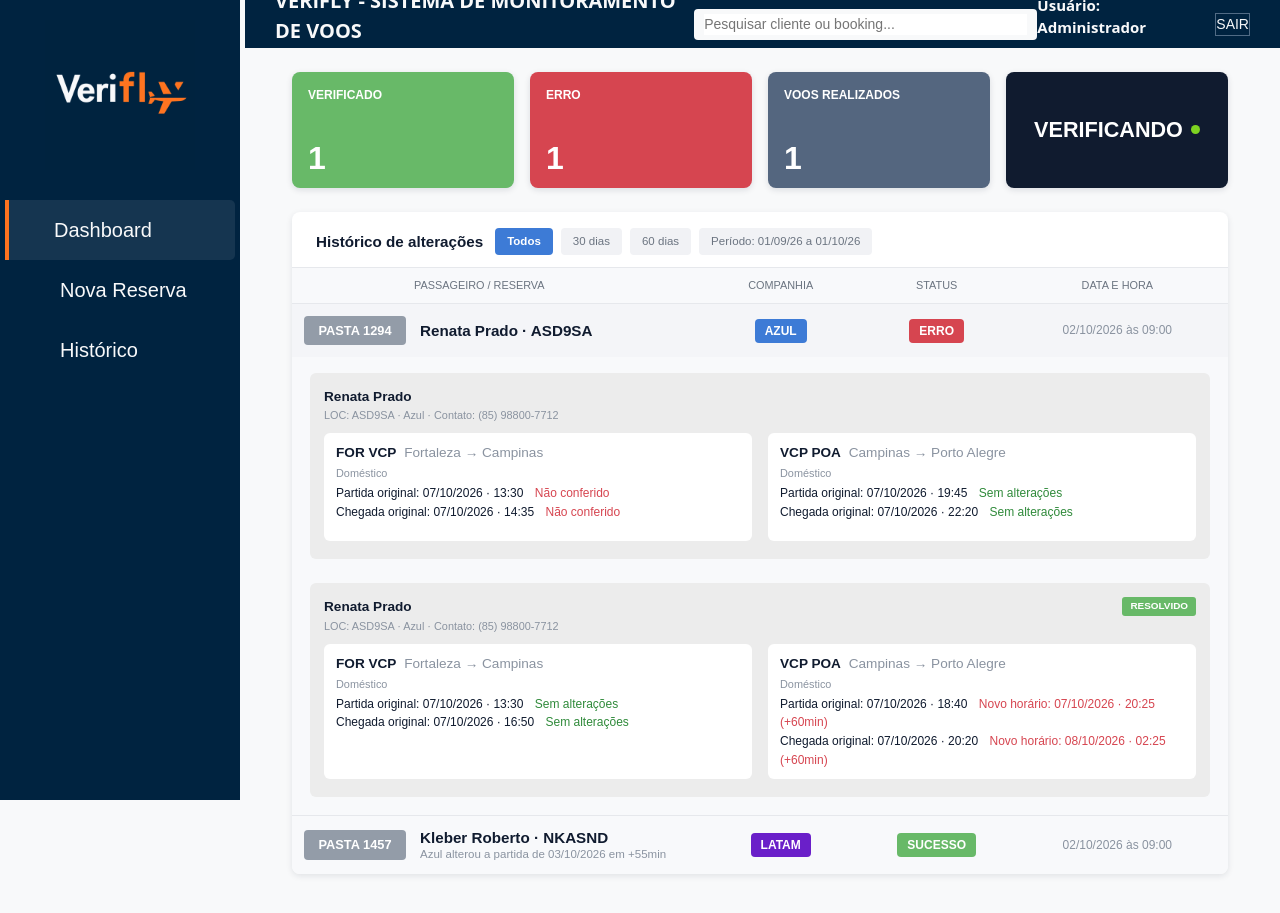
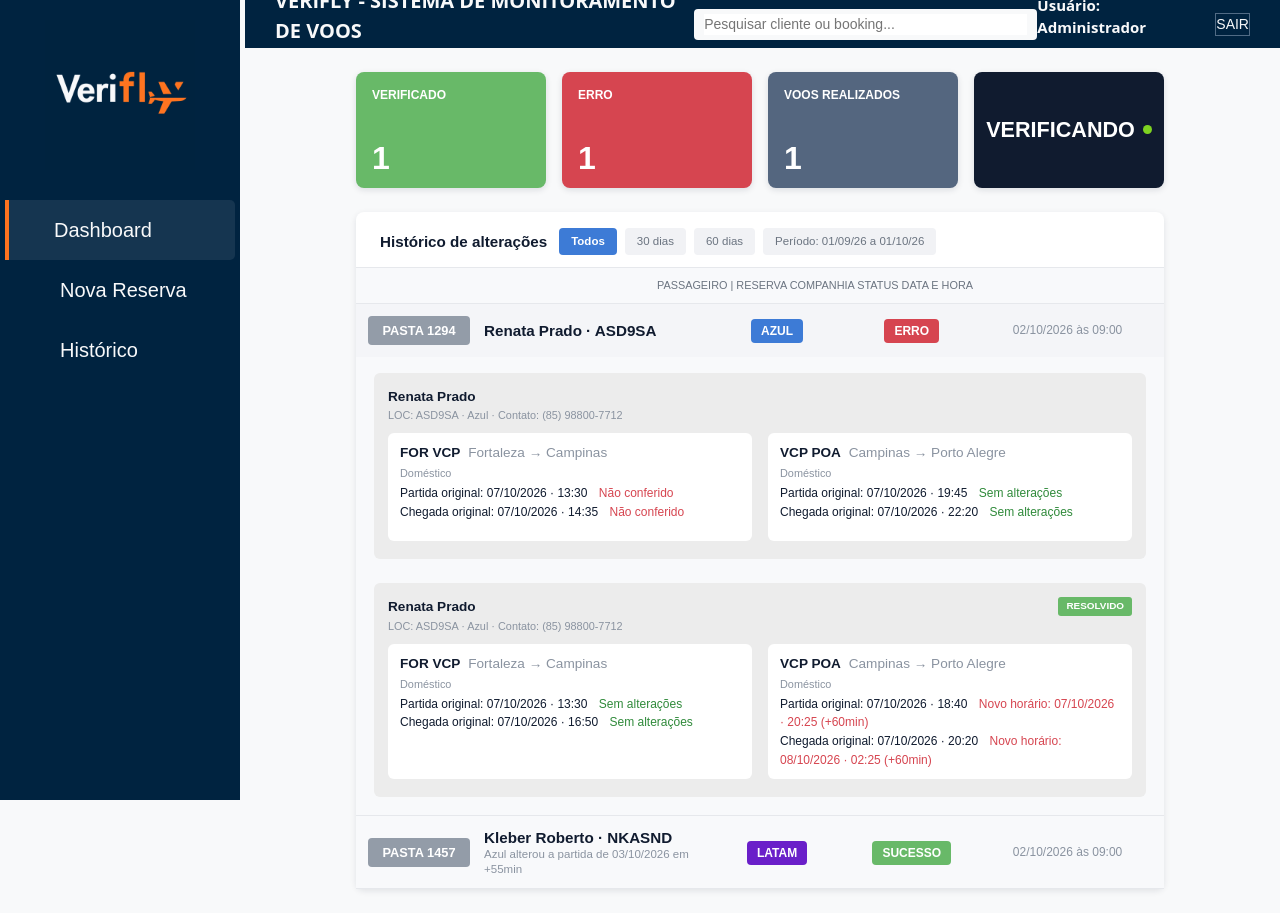
Before and after one commit to CauaHenrique098/VeriFLY, a Python web app: template templates/history.html in a window 1280 px wide, after a click that opens the changed part. Before the commit the page ends 876 px from the top, so only its background shows below. Run offline with Jinja, Linux system fonts and the light colour scheme; the template is opened without the code that fills it, so the values that code supplies are empty.

Commit message:
Refinando os estilos da página

```diff
--- a/static/css/pages/history.css
+++ b/static/css/pages/history.css
@@ -1,18 +1,14 @@
-:root {
-
-}
-
 body {
-  font-family: "Barlow", system-ui, -apple-system, "Segoe UI", sans-serif;
+  font-family: "Barlow", Arial, sans-serif;
   background: var(--background);
   color: var(--text);
 }
 
-.panel {
-  max-width: 960px;
-}
+#page-content {
+  width: 80%;
 
-/* ---------- Summary cards ---------- */
+  #cards-sumary-container {
+
     .summary {
       height: 116px;
       border-radius: 8px;
@@ -38,10 +47,13 @@ body {
     .summary-title {
       font-size: .75rem;
       font-weight: 700;
-  text-transform: uppercase;
     }
 
-.summary-icon { font-size: 1.4rem; line-height: 1; }
+    .summary-icon {
+      font-size: 1.4rem;
+      line-height: 1;
+      padding: 20px;
+    }
 
     .summary-number {
       font-size: 2rem;
@@ -49,14 +61,13 @@ body {
       line-height: 1;
     }
 
-.checking {
+    .checking-status {
       font-size: 1.35rem;
       font-weight: 700;
       text-transform: uppercase;
       display: inline-flex;
       align-items: center;
       gap: 8px;
-}
 
       .dot {
         width: 9px;
@@ -64,14 +75,14 @@ body {
         border-radius: 50%;
         background: #7ed321;
       }
+    }
 
-/* ---------- History ---------- */
-.history {
+  }
+
+  #history-container {
     background: #fff;
     border-radius: 8px;
     box-shadow: 0 2px 6px rgba(16, 27, 47, .1);
-  overflow: hidden;
-}
 
     .history-top {
       display: flex;
@@ -107,16 +116,13 @@ body {
           border-radius: 4px;
         }
 
-.filter.filter-active { background: #3d7bd6; color: #fff; font-weight: 600; }
-.filter:focus-visible { outline: 2px solid var(--airline-blue); outline-offset: 2px; }
+        .filter-active {
+          background: #3d7bd6;
+          color: #fff;
+          font-weight: 600;
+        }
 
-/* Columns shared by header and rows */
-.table-header,
-.booking-row {
-  display: grid;
-  grid-template-columns: minmax(0, 4fr) 1.5fr 1.5fr 2fr;
-  align-items: center;
-  column-gap: 8px;
+      }
     }
 
     .table-header {
@@ -129,31 +135,33 @@ body {
       text-transform: uppercase;
       color: #6b7480;
       text-align: center;
+
+      .col-passenger {
+        text-align: left;
+        padding-left: 110px;
       }
 
-.table-header .col-passenger { text-align: left; padding-left: 110px; }
+    }
 
-/* ---------- Booking row ---------- */
-.booking { border-bottom: 1px solid var(--border); }
-.booking:last-child { border-bottom: 0; }
+    .booking {
+      border-bottom: 1px solid var(--border);
 
       .booking-row {
+        display: grid;
+        grid-template-columns: minmax(0, 4fr) 1.5fr 1.5fr 2fr;
+        align-items: center;
+        column-gap: 8px;
         padding: 12px;
         background: #f8f9fb;
         cursor: pointer;
         text-align: center;
-  transition: background .15s;
-}
-
-.booking-row:hover { background: #f1f3f7; }
-.booking-row:focus-visible { outline: 2px solid var(--airline-blue); outline-offset: -2px; }
+        transition: background 10ms;
 
         .col-passenger {
           display: flex;
           align-items: center;
           gap: 14px;
           text-align: left;
-}
 
           .folder {
             flex: 0 0 102px;
@@ -167,15 +175,126 @@ body {
             border-radius: 4px;
           }
 
-.passenger-info { display: flex; flex-direction: column; line-height: 1.25; }
-.passenger-name { font-size: .95rem; font-weight: 700; }
-.passenger-summary  { font-size: .72rem; color: var(--text-muted); }
+          .passenger-info {
+            display: flex;
+            flex-direction: column;
+            line-height: 1.25;
 
-/* When open, the row becomes the history header and hides the change summary */
-.booking-row[aria-expanded="true"] .passenger-summary { display: none; }
-.booking-row[aria-expanded="true"] { background: #f4f5f8; }
+            .passenger-name {
+              font-size: .95rem;
+              font-weight: 700;
+            }
 
-/* ---------- Tags ---------- */
+            .passenger-summary  {
+              font-size: .72rem;
+              color: var(--text-muted);
+            }
+          }
+        }
+
+      }
+
+      .booking:last-child {
+        border-bottom: 0;
+      }
+
+      .booking-row:hover {
+        background: #f1f3f7;
+      }
+
+      .booking-row:focus-visible {
+        outline: 2px solid var(--airline-blue);
+        outline-offset: -2px;
+
+      }
+
+      .booking-row[aria-expanded="true"] {
+        background: #f4f5f8;
+      }
+
+      .booking-row[aria-expanded="true"] .passenger-summary {
+        display: none;
+      }
+
+      .details {
+        background: #f8f9fb;
+        padding: 16px 18px 18px;
+        display: flex;
+        flex-direction: column;
+        gap: 24px;
+
+        .verification {
+          background: #ececec;
+          border-radius: 6px;
+          padding: 14px 14px 18px;
+
+          .verification-top {
+            display: flex;
+            justify-content: space-between;
+            gap: 12px;
+            margin-bottom: 10px;
+
+            .verification-name {
+              font-size: .85rem;
+              font-weight: 600;
+            }
+
+            .verification-meta {
+              font-size: .68rem;
+              color: var(--text-muted);
+            }
+          }
+
+          .flight {
+            height: 100%;
+            min-height: 108px;
+            background: #fff;
+            border-radius: 6px;
+            padding: 10px 12px;
+            font-size: .75rem;
+
+            .flight-route {
+              font-size: .85rem;
+              margin-bottom: 1px;
+            }
+
+            .flight-route strong {
+                margin-right: 4px;
+            }
+
+            .flight-route span {
+              color: var(--text-muted);
+            }
+
+            .flight-type {
+              font-size: .68rem;
+              color: var(--text-muted);
+              margin-bottom: 3px;
+            }
+
+            .flight-line {
+              line-height: 1.55;
+            }
+
+            .flight-line span {
+              margin-left: 8px;
+              font-weight: 500;
+            }
+
+            .text-ok   {
+              color: var(--text-ok);
+            }
+
+            .text-error {
+              color: var(--text-error);
+            }
+          }
+        }
+      }
+    }
+  }
+}
+
 .tag {
   display: inline-block;
   min-width: 52px;
--- a/templates/history.html
+++ b/templates/history.html
@@ -7,15 +7,15 @@
 
         <link href="https://cdn.jsdelivr.net/npm/bootstrap@5.3.8/dist/css/bootstrap.min.css" rel="stylesheet">
 
+        <link rel="stylesheet" href="../static/css/components/menu.css">
         <link rel="stylesheet" href="../static/css/variables.css">
-        <link rel="stylesheet" href="../static/css/components/menu.css">
         <link rel="stylesheet" href="../static/css/pages/history.css">
 
         <link rel="preconnect" href="https://fonts.googleapis.com">
         <link rel="preconnect" href="https://fonts.gstatic.com" crossorigin>
         <link href="https://fonts.googleapis.com/css2?family=Barlow:wght@400;500;600;700&display=swap" rel="stylesheet">
 
-        <title>Verifly - dashboard</title>
+        <title>Verifly - Histórico de verificações</title>
     </head>
 
     <body>
@@ -47,15 +47,13 @@
                 </div>
             </div>
 
-            <main id="page-content">
+            <main id="page-content" class="container py-4">
 
-                <div class="container panel py-4">
-
-                    <section class="row g-3 mb-4" aria-label="Resumo">
+                    <section id="cards-sumary-container" class="row g-3 mb-4" aria-label="Resumo">
                         <div class="col-6 col-lg-3">
                             <div class="summary summary-green">
                                 <div class="summary-top">
-                                    <span class="summary-title">Verificado</span>
+                                    <span class="summary-title">VERIFICADO</span>
                                     <i class="bi bi-check-lg summary-icon"></i>
                                 </div>
                                 <div class="summary-number">1</div>
@@ -65,7 +63,7 @@
                         <div class="col-6 col-lg-3">
                             <div class="summary summary-red">
                                 <div class="summary-top">
-                                    <span class="summary-title">Erro</span>
+                                    <span class="summary-title">ERRO</span>
                                     <i class="bi bi-exclamation-triangle summary-icon"></i>
                                 </div>
                                 <div class="summary-number">1</div>
@@ -75,7 +73,7 @@
                         <div class="col-6 col-lg-3">
                             <div class="summary summary-blue">
                                 <div class="summary-top">
-                                    <span class="summary-title">Voos realizados</span>
+                                    <span class="summary-title">VOOS REALIZADOS</span>
                                     <i class="bi bi-airplane summary-icon"></i>
                                 </div>
                                 <div class="summary-number">1</div>
@@ -84,12 +82,12 @@
 
                         <div class="col-6 col-lg-3">
                             <div class="summary summary-dark">
-                                <span class="checking">Verificando <span class="dot" aria-hidden="true"></span></span>
+                                <span class="checking-status">VERIFICANDO <span class="dot" aria-hidden="true"></span></span>
                             </div>
                         </div>
                     </section>
 
-                    <section class="history" aria-labelledby="history-heading">
+                    <section id="history-container" aria-labelledby="history-heading">
 
                         <header class="history-top">
                             <h1 class="history-title" id="history-heading">
@@ -104,7 +102,7 @@
                         </header>
 
                         <div class="table-header">
-                            <span class="col-passenger">Passageiro / Reserva</span>
+                            <span class="col-passenger">Passageiro | Reserva</span>
                             <span>Companhia</span>
                             <span>Status</span>
                             <span>Data e hora</span>
@@ -258,7 +256,6 @@
 
 
                     </section>
-                </div>
             </main>
         </div>
 
```
Also changed, not shown: other parts of static/css/pages/history.css (+43 -75 lines). Lines whose indentation alone changed are shown as unchanged.
